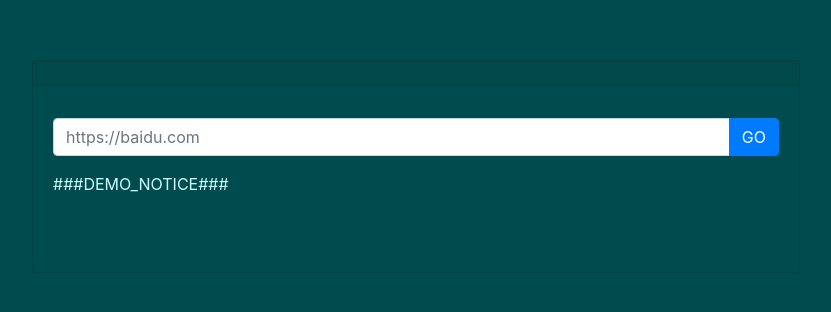
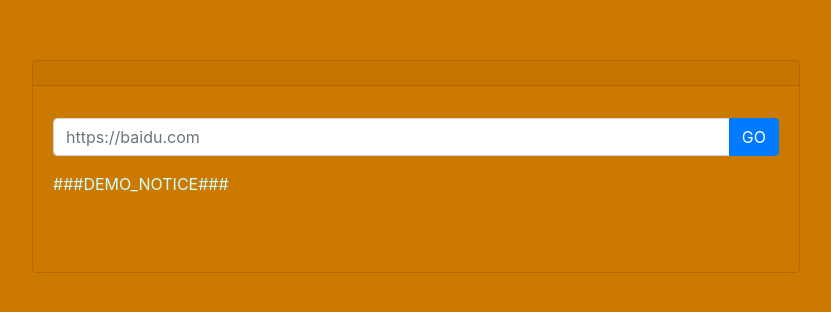
Before and after one commit to mithew/url-duan, a plain HTML site: page index.html in a window 1280 px wide. Shown: the part 234-546 px from the top of the page, without its empty margins (224-1055 px from the left). Drawn offline with nearby package versions, Linux system fonts and the light colour scheme.

Commit message:
Update index.html

```diff
--- a/index.html
+++ b/index.html
@@ -27,7 +27,7 @@
       align-content: center;
 
       color: #ccffff;
-      background-color: #004b4d;
+      background-color: #cc7900;
       overflow: hidden;
     }
     .card {
```
